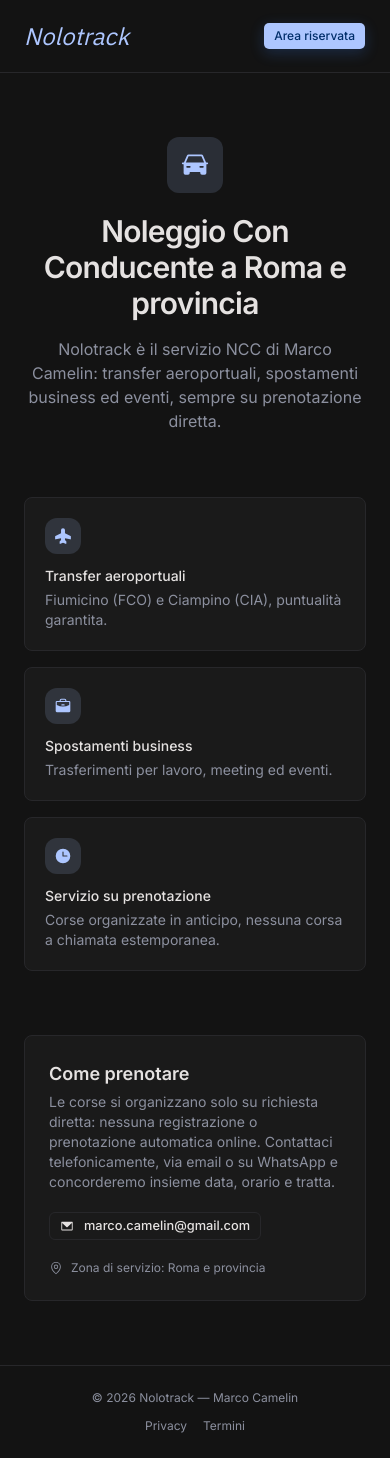
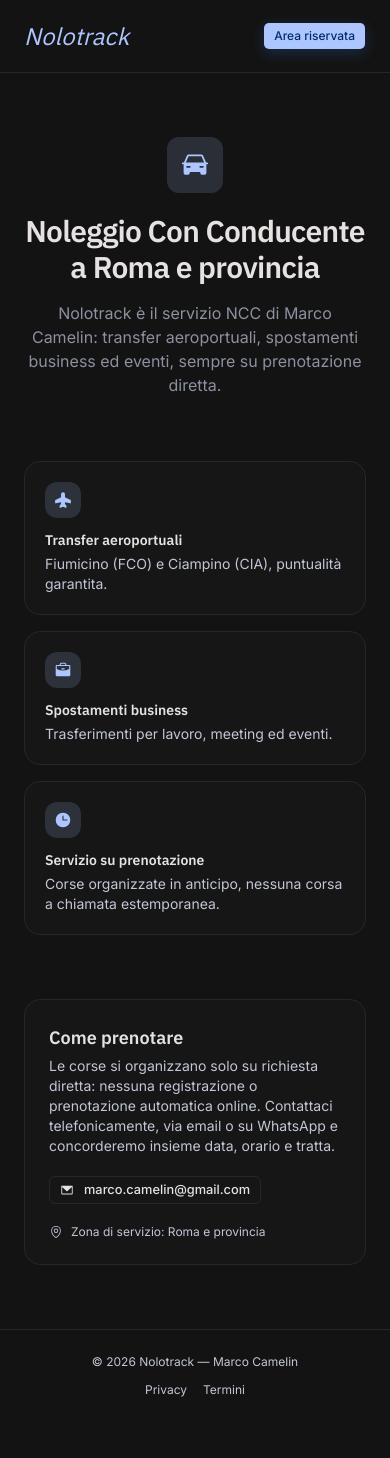
Before and after one commit to micoromano/nolotrack, a Next.js app: page / in a window 390 px wide. After the commit the page ends 1422 px from the top, so only its background shows below. Built offline with nearby package versions, Linux system fonts and the light colour scheme; no server answers.

Commit message:
Uniforma il sito vetrina pubblico allo stile Precision Mobility

```diff
--- a/app/page.tsx
+++ b/app/page.tsx
@@ -48,7 +48,7 @@ export default function HomePage() {
         dangerouslySetInnerHTML={{ __html: JSON.stringify(jsonLd) }}
       />
 
-      <header className="border-b border-border">
+      <header className="border-b border-border-subtle">
         <div className="max-w-5xl mx-auto px-6 py-5 flex items-center justify-between">
           <span className="font-heading italic text-primary text-2xl">{siteConfig.nome}</span>
           <Link href="/login" className={cn(buttonVariants({ size: "sm" }), "text-xs")}>
@@ -62,7 +62,7 @@ export default function HomePage() {
           <div className="w-14 h-14 rounded-xl bg-primary/15 text-primary flex items-center justify-center mx-auto mb-5">
             <Car size={28} weight="fill" />
           </div>
-          <h1 className="text-3xl sm:text-4xl font-semibold tracking-tight">
+          <h1 className="font-heading text-3xl sm:text-4xl font-bold tracking-tight text-foreground">
             Noleggio Con Conducente a {siteConfig.citta}
           </h1>
           <p className="mt-4 text-muted-foreground max-w-2xl mx-auto">
@@ -74,21 +74,21 @@ export default function HomePage() {
         <section className="max-w-5xl mx-auto px-6 pb-16">
           <div className="grid sm:grid-cols-3 gap-4">
             {servizi.map(({ icon: Icon, titolo, desc }) => (
-              <div key={titolo} className="bg-card border border-border rounded-lg p-5">
+              <div key={titolo} className="glass-card rounded-2xl p-5 hover:border-primary/50 transition-all duration-300">
                 <div className="w-9 h-9 rounded-xl flex items-center justify-center bg-primary/15 text-primary mb-3">
                   <Icon size={18} weight="fill" />
                 </div>
-                <h2 className="text-sm font-medium">{titolo}</h2>
-                <p className="text-sm text-muted-foreground mt-1">{desc}</p>
+                <h2 className="font-heading text-sm font-semibold text-foreground">{titolo}</h2>
+                <p className="text-sm text-on-surface-variant mt-1">{desc}</p>
               </div>
             ))}
           </div>
         </section>
 
         <section className="max-w-5xl mx-auto px-6 pb-16">
-          <div className="bg-card border border-border rounded-lg p-6 sm:p-8">
-            <h2 className="text-lg font-semibold">Come prenotare</h2>
-            <p className="text-sm text-muted-foreground mt-1 max-w-2xl">
+          <div className="glass-card rounded-2xl p-6 sm:p-8">
+            <h2 className="font-heading text-lg font-bold text-foreground">Come prenotare</h2>
+            <p className="text-sm text-on-surface-variant mt-1 max-w-2xl">
               Le corse si organizzano solo su richiesta diretta: nessuna registrazione o
               prenotazione automatica online. Contattaci telefonicamente, via email o su
               WhatsApp e concorderemo insieme data, orario e tratta.
@@ -118,12 +118,12 @@ export default function HomePage() {
               </a>
             </div>
 
-            <div className="mt-5 flex items-center gap-2 text-xs text-muted-foreground">
+            <div className="mt-5 flex items-center gap-2 text-xs text-on-surface-variant">
               <MapPin size={14} />
               <span>Zona di servizio: {siteConfig.citta}</span>
             </div>
             {siteConfig.licenzaNcc && (
-              <p className="mt-1 text-xs text-muted-foreground">
+              <p className="mt-1 text-xs text-on-surface-variant">
                 Licenza NCC n. {siteConfig.licenzaNcc}
               </p>
             )}
@@ -131,8 +131,8 @@ export default function HomePage() {
         </section>
       </main>
 
-      <footer className="border-t border-border">
-        <div className="max-w-5xl mx-auto px-6 py-6 flex flex-col sm:flex-row items-center justify-between gap-3 text-xs text-muted-foreground">
+      <footer className="border-t border-border-subtle">
+        <div className="max-w-5xl mx-auto px-6 py-6 flex flex-col sm:flex-row items-center justify-between gap-3 text-xs text-on-surface-variant">
           <span>© {new Date().getFullYear()} {siteConfig.nome} — {siteConfig.titolare}</span>
           <div className="flex gap-4">
             <Link href="/privacy" className="hover:text-foreground">Privacy</Link>
```
